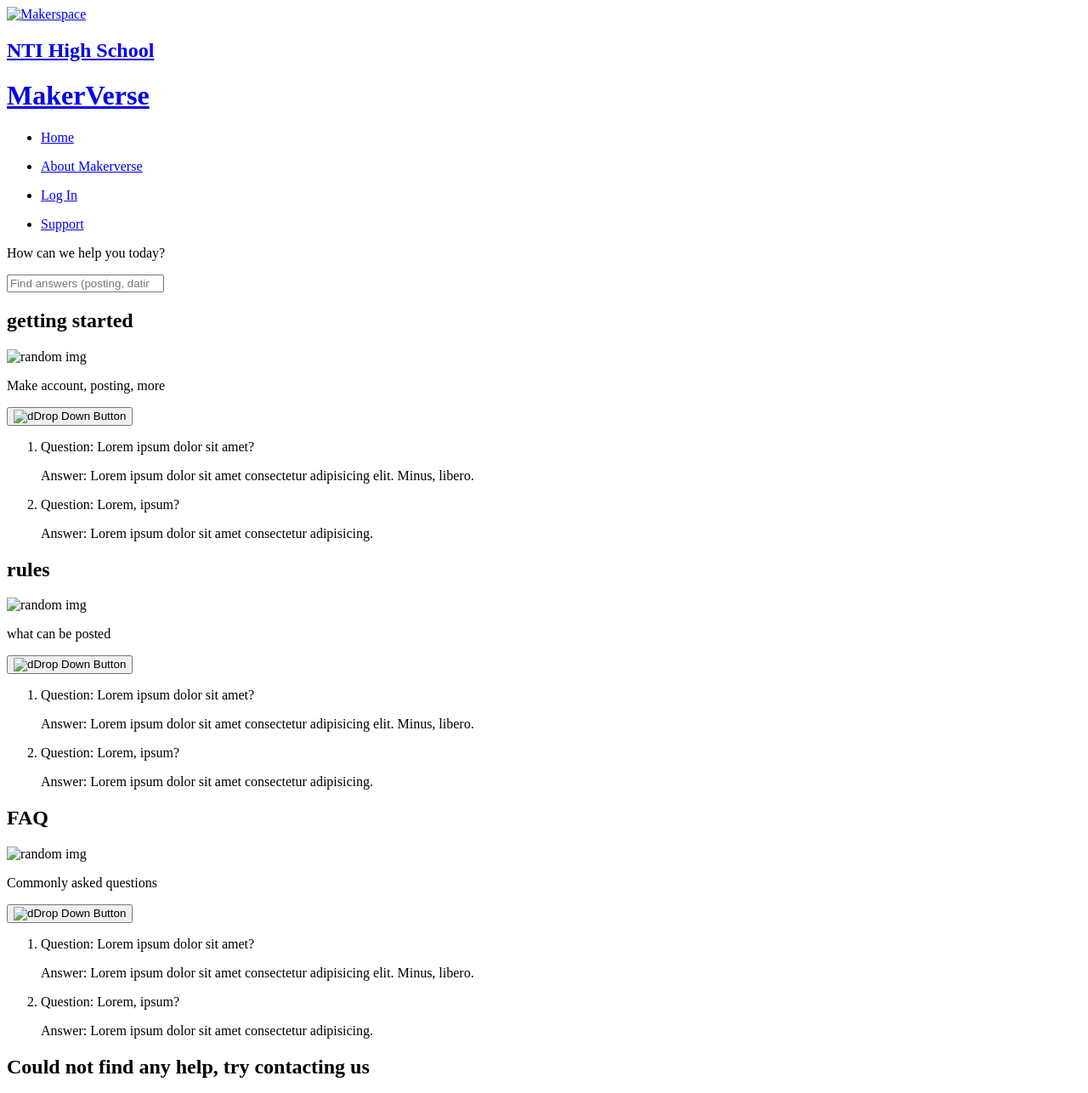
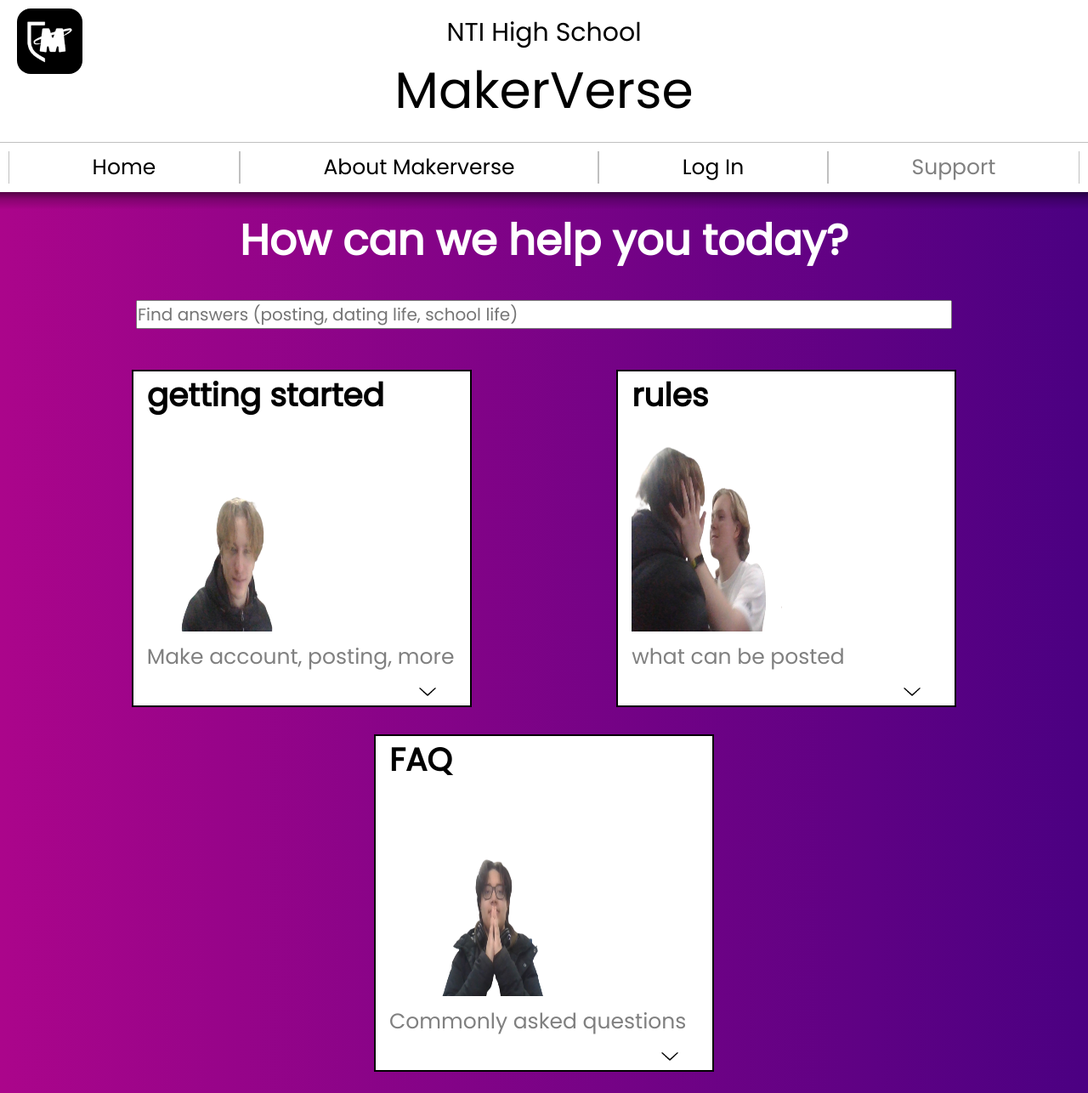
Before and after one commit to ChunXela/Projekt-II, a plain HTML site: page support.html in a window 1280 px wide. Shown: the top 1286 px of the page at 85% size. Drawn offline with Linux system fonts and the light colour scheme; the site is published under a folder, as on GitHub Pages, so addresses that start at the root find nothing.

Commit message:
Fixing after being smooth brain

```diff
--- a/about.html
+++ b/about.html
@@ -4,27 +4,27 @@
     <meta charset="UTF-8" />
     <meta http-equiv="X-UA-Compatible" content="IE=edge" />
     <meta name="viewport" content="width=device-width, initial-scale=1.0" />
-    <link rel="stylesheet" href="/style.css" />
-    <link rel="icon" href="/Images/ms_logo.png" type="image/x-icon" />
+    <link rel="stylesheet" href="style.css" />
+    <link rel="icon" href="Images/ms_logo.png" type="image/x-icon" />
     <title>About MakerVerse</title>
   </head>
   <body>
     <header>
       <a href="https://fyrgeit.github.io/makerspace/index.html">
-        <img class="ms_logo" src="/Images/ms_logo.png" alt="Makerspace" />
+        <img class="ms_logo" src="Images/ms_logo.png" alt="Makerspace" />
       </a>
       <h2 class="minititle" alt="NTI High School">
         <a href="https://www.ntigymnasiet.se/stockholm/"> NTI High School </a>
       </h2>
 
       <h1 class="title" alt="Makerverse">
-        <a href="/index.html"> MakerVerse </a>
+        <a href="index.html"> MakerVerse </a>
       </h1>
     </header>
     <nav class="navUnderHeader">
       <ul class="contentInNav">
         <li class="navTabs">
-          <a href="/index.html">
+          <a href="index.html">
             <p class="navNames">Home</p>
           </a>
         </li>
@@ -49,7 +49,7 @@
 
     <main>
       <div class="aboutPartOne">
-        <img class="randomImage" src="/Images/2.jpg" alt="random background image" />
+        <img class="randomImage" src="Images/2.jpg" alt="random background image" />
 
         <div class="whoAmI">
           <h1>WHO AM I</h1>
@@ -75,7 +75,7 @@
             Note that this site is far from done.
           </p>
         </div>
-        <img class="randomImage" src="/Images/3.jpg" alt="random background image" />
+        <img class="randomImage" src="Images/3.jpg" alt="random background image" />
       </main>
 </div>
 
--- a/support.html
+++ b/support.html
@@ -3,9 +3,9 @@
   <head>
     <meta charset="UTF-8" />
     <meta http-equiv="X-UA-Compatible" content="IE=edge" />
-    <link rel="stylesheet" href="/style.css" />
+    <link rel="stylesheet" href="style.css" />
     <meta name="viewport" content="width=device-width, initial-scale=1.0" />
-    <link rel="icon" href="ms_logo.png" type="image/x-icon" />
+    <link rel="icon" href="Images/ms_logo.png" type="image/x-icon" />
     <title>Document</title>
   </head>
   <body>
@@ -15,7 +15,7 @@
         target="_blank"
         rel="noopener noreferrer"
       >
-        <img class="ms_logo" src="/Images/ms_logo.png" alt="Makerspace" />
+        <img class="ms_logo" src="Images/ms_logo.png" alt="Makerspace" />
       </a>
       <h2 class="minititle" alt="NTI High School">
         <a
@@ -28,13 +28,13 @@
       </h2>
 
       <h1 class="title" alt="Makerverse">
-        <a href="/index.html"> MakerVerse </a>
+        <a href="index.html"> MakerVerse </a>
       </h1>
     </header>
     <nav class="navUnderHeader">
       <ul class="contentInNav">
         <li class="navTabs">
-          <a href="/index.html">
+          <a href="index.html">
             <p class="navNames">Home</p>
           </a>
         </li>
@@ -73,12 +73,12 @@
          <h1 class="topHelpUserP">
            getting started
          </h1>
-         <img src="/Images/4.png" alt="random img" class="helpUserImg">
+         <img src="Images/4.png" alt="random img" class="helpUserImg">
          <p class="underHelpUserP">
            Make account, posting, more
          </p>
          <button class="dropDownBtn">
-           <img src="/Images/dropDown.png" alt="dDrop Down Button" class="dropDownBtnImg">
+           <img src="Images/dropDown.png" alt="dDrop Down Button" class="dropDownBtnImg">
          </button>
 
          <div class="helpUserClicked">
@@ -106,12 +106,12 @@
         <h1 class="topHelpUserP">
           rules
         </h1>
-        <img src="/Images/5.png" alt="random img" class="helpUserImg">
+        <img src="Images/5.png" alt="random img" class="helpUserImg">
         <p class="underHelpUserP">
           what can be posted
         </p>
         <button class="dropDownBtn">
-          <img src="/Images/dropDown.png" alt="dDrop Down Button" class="dropDownBtnImg">
+          <img src="Images/dropDown.png" alt="dDrop Down Button" class="dropDownBtnImg">
         </button>
 
         <div class="helpUserClicked">
@@ -139,12 +139,12 @@
           <h1 class="topHelpUserP">
             FAQ
           </h1>
-          <img src="/Images/6.png" alt="random img" class="helpUserImg">
+          <img src="Images/6.png" alt="random img" class="helpUserImg">
           <p class="underHelpUserP">
           Commonly asked questions
           </p>
           <button class="dropDownBtn">
-            <img src="/Images/dropDown.png" alt="dDrop Down Button" class="dropDownBtnImg">
+            <img src="Images/dropDown.png" alt="dDrop Down Button" class="dropDownBtnImg">
           </button>
 
           <div class="helpUserClicked">
@@ -189,7 +189,7 @@
           <p>makerverse.support@Gmail.com</p>
         </div>
       </div>
-       <script src="/support.js" defer></script>
+       <script src="support.js" defer></script>
 
     </main>
 
```
Also changed, not shown: index.html (+5 -5 lines), login.html (+5 -5 lines), makeanaccount.html (+6 -6 lines), youMadeAnAccount.html (+4 -4 lines).
